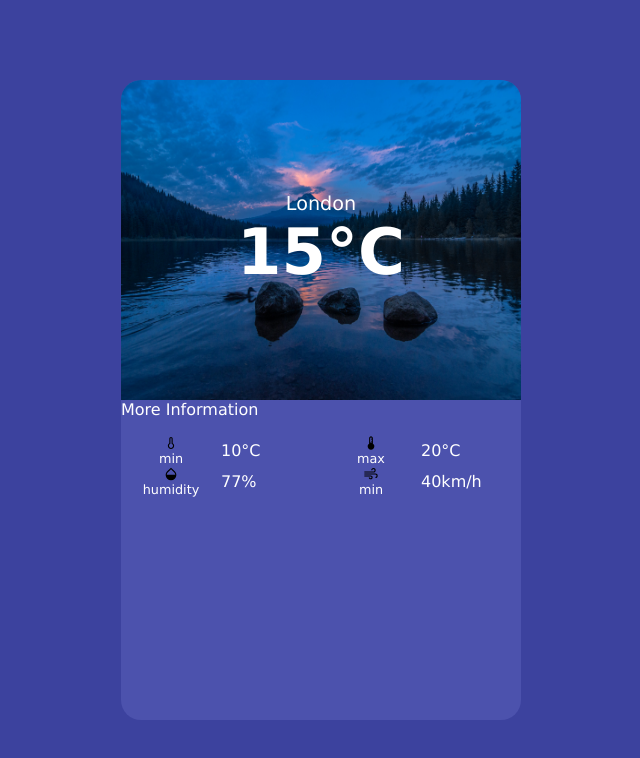
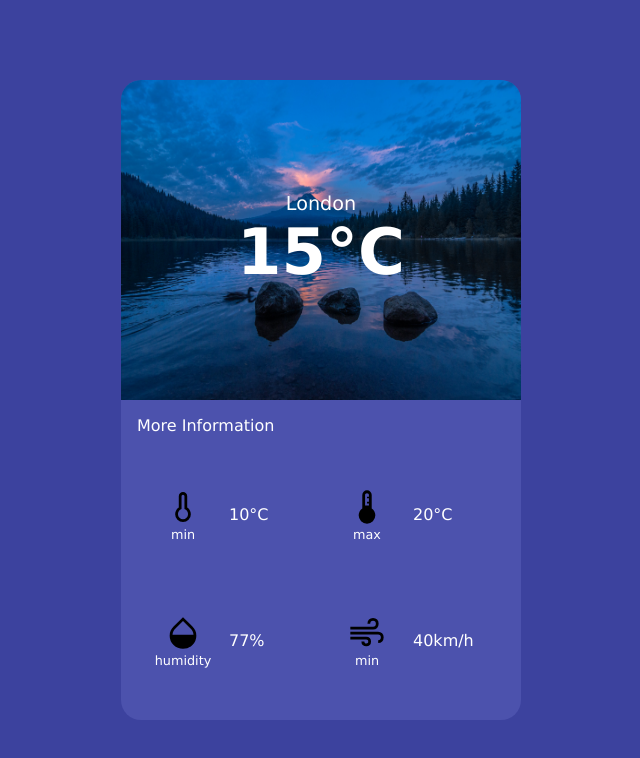
Before and after one commit to dhruvtrip/visual-weather-app, an Angular app: page / in a window 1280 px wide. Shown: the top 758 px of the page, without its empty margins (319-959 px from the left). Built offline with nearby package versions, Linux system fonts and the light colour scheme.

Commit message:
add spacing and flex for the lower-section info

```diff
--- a/src/app/app.component.html
+++ b/src/app/app.component.html
@@ -11,7 +11,7 @@
   </div>
 
 
-  <div class="lower-section"></div>
+  <div class="lower-section">
     <div class="more-info-label">More Information</div>
     <div class="more-info-container">
       <!-- Minimum temperature block -->
@@ -55,6 +55,6 @@
         </div>
       </div>
     </div>
-
+  </div>
 </div>
 <router-outlet></router-outlet>
--- a/src/styles.css
+++ b/src/styles.css
@@ -50,6 +50,16 @@ body {
   left: 0;
   width: 100%;
   height: 100%;
+}
+
+.lower-section {
+  position: relative;
+  overflow: hidden;
+  width: 100%;
+  height: 50%;
+  padding: 1em;
+  display: flex;
+  flex-direction: column;
 }
 
 .weather-data {
@@ -107,7 +117,7 @@ body {
 }
 
 .info-block-label img {
-  width: 1em;
+  width: 2.5em;
 }
 
 .info-block-label span {
```
Lines whose indentation alone changed are shown as unchanged.
